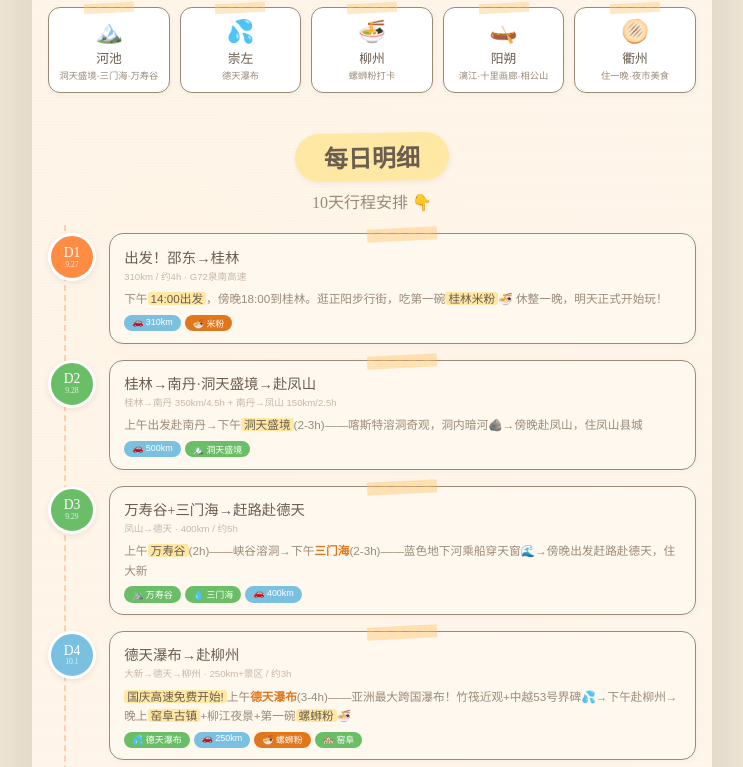
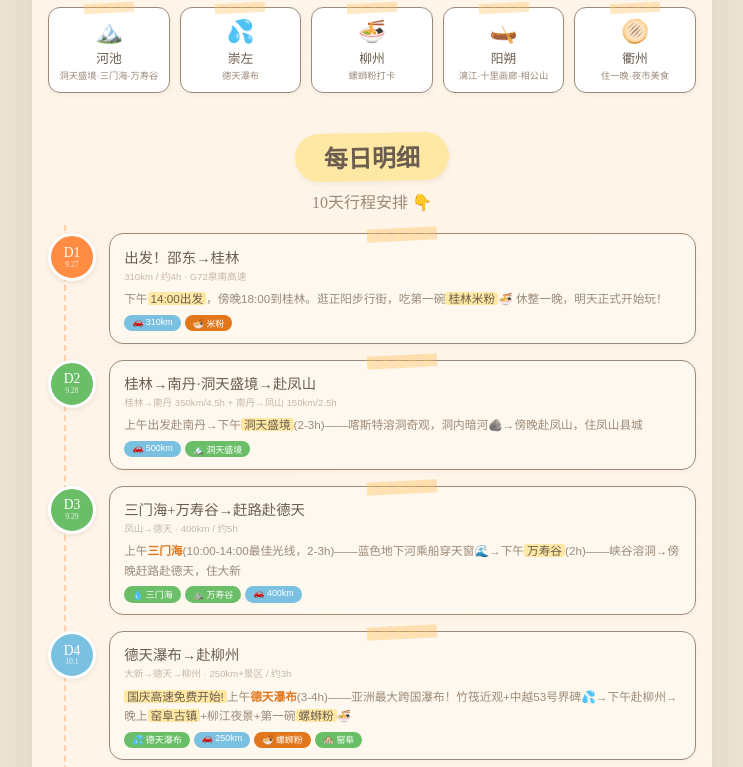
Before and after one commit to Eatingc4/guangxi-travel-guide, a plain HTML site: page index.html in a window 1280 px wide. Shown: the part 351-1118 px from the top of the page, without its empty margins (268-1011 px from the left). Drawn offline with Linux system fonts and the light colour scheme; a web font is replaced by a local one.

Commit message:
9.29调整为先三门海(10-14点最佳光线)再万寿谷

```diff
--- a/index.html
+++ b/index.html
@@ -91,9 +91,9 @@ body{font-family:'ZCOOL XiaoWei','PingFang SC',sans-serif;background:#F0E6D6;col
 </div></div>
 
 <div class="day"><div class="day-b" style="background:var(--green-d);color:#fff;"><div class="dn">D3</div><div class="dd">9.29</div></div><div class="day-c">
-<div class="day-t">万寿谷+三门海→赶路赴德天</div><div class="day-d">凤山→德天 · 400km / 约5h</div>
-<div class="day-x">上午<b>万寿谷</b>(2h)——峡谷溶洞→下午<span class="star">三门海</span>(2-3h)——蓝色地下河乘船穿天窗🌊→傍晚出发赶路赴德天，住大新</div>
-<div class="tags"><span class="tag t-sight">⛰️ 万寿谷</span><span class="tag t-sight">💧 三门海</span><span class="tag t-drive">🚗 400km</span></div>
+<div class="day-t">三门海+万寿谷→赶路赴德天</div><div class="day-d">凤山→德天 · 400km / 约5h</div>
+<div class="day-x">上午<span class="star">三门海</span>(10:00-14:00最佳光线，2-3h)——蓝色地下河乘船穿天窗🌊→下午<b>万寿谷</b>(2h)——峡谷溶洞→傍晚赶路赴德天，住大新</div>
+<div class="tags"><span class="tag t-sight">💧 三门海</span><span class="tag t-sight">⛰️ 万寿谷</span><span class="tag t-drive">🚗 400km</span></div>
 </div></div>
 
 <div class="day"><div class="day-b" style="background:var(--sky-d);color:#fff;"><div class="dn">D4</div><div class="dd">10.1</div></div><div class="day-c">
```
